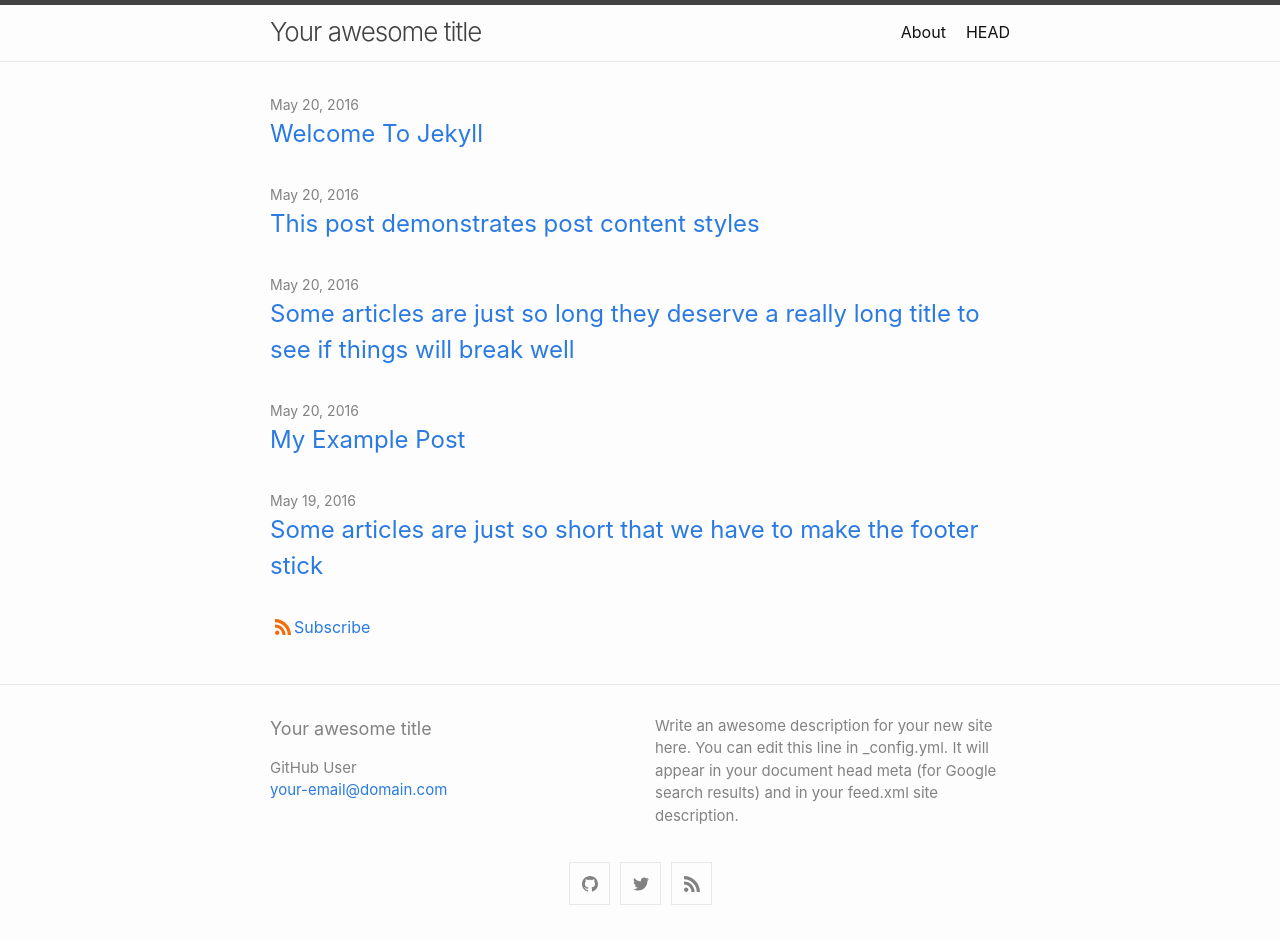
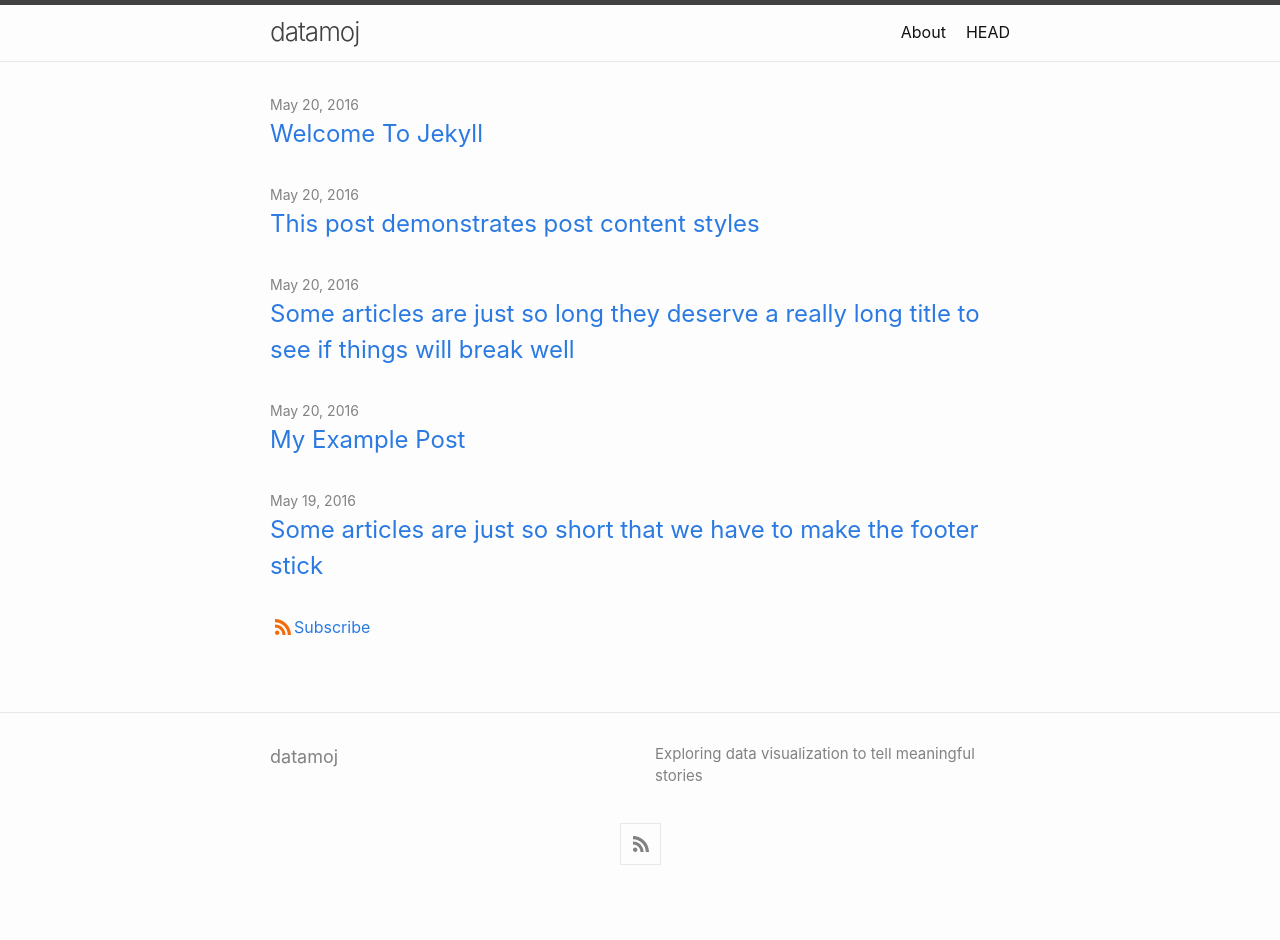
Before and after one commit to datamoj/datamoj.github.io, a Jekyll site: the page built from index.md, in a window 1280 px wide. Built offline with Jekyll 4.4.1, drawn with Linux system fonts in a browser that asks for light colours; after the commit the page ends 900 px from its top, so only the background shows below that.

Commit message:
Update title/desc

```diff
--- a/_config.yml
+++ b/_config.yml
@@ -1,11 +1,9 @@
-title: Your awesome title
+title: datamoj
 author:
-  name: GitHub User
-  email: your-email@domain.com
+  name:
+  email:
 description: > # this means to ignore newlines until "show_excerpts:"
-  Write an awesome description for your new site here. You can edit this
-  line in _config.yml. It will appear in your document head meta (for
-  Google search results) and in your feed.xml site description.
+  Exploring data visualization to tell meaningful stories
 
 show_excerpts: false # set to true to show excerpts on the homepage
 
@@ -16,8 +14,8 @@ minima:
 
   # generate social links in footer
   social_links:
-    twitter: jekyllrb
-    github:  jekyll
+    twitter:
+    github:
     rss: rss
     # devto: jekyll
     # dribbble: jekyll
```
